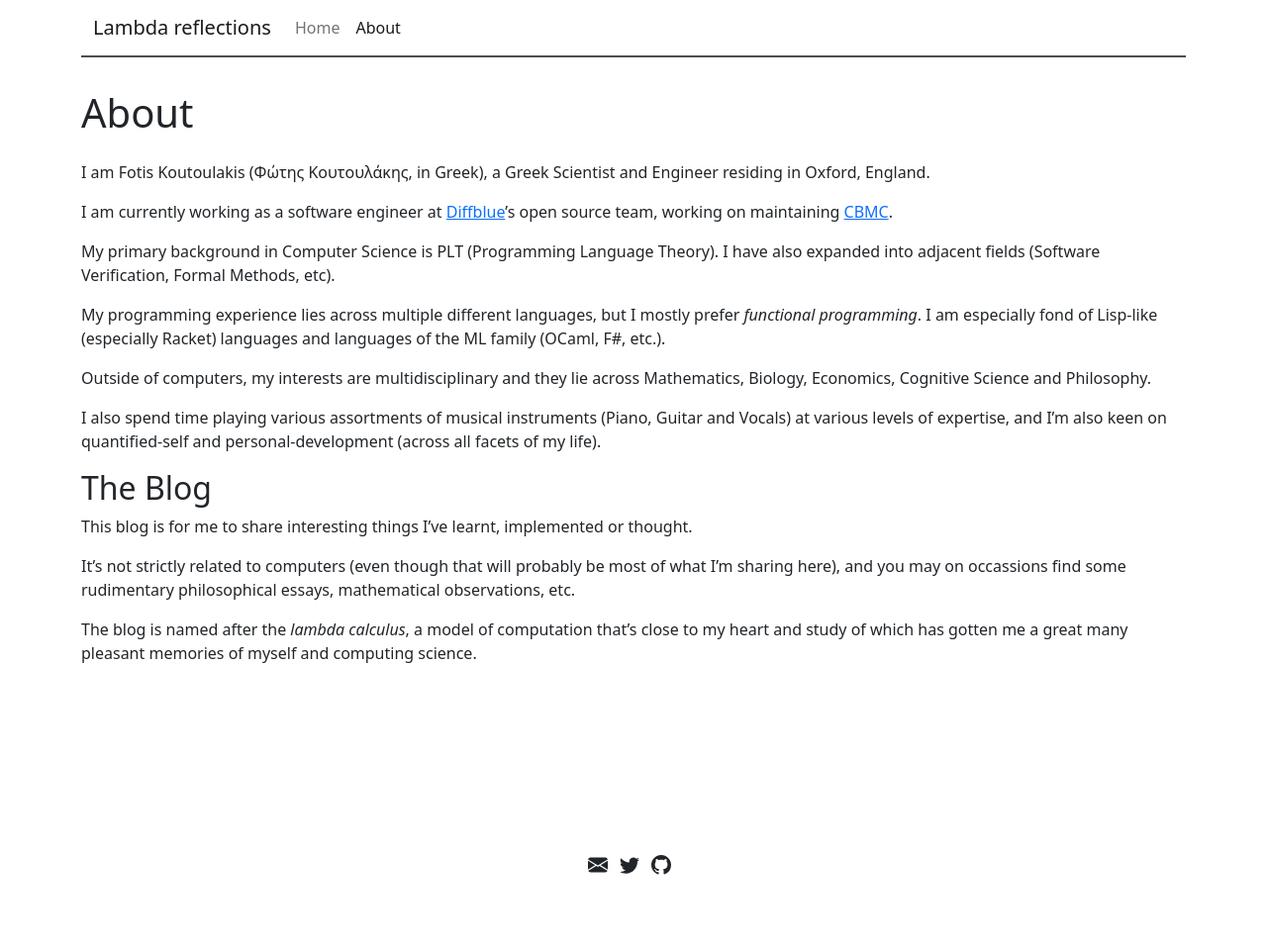
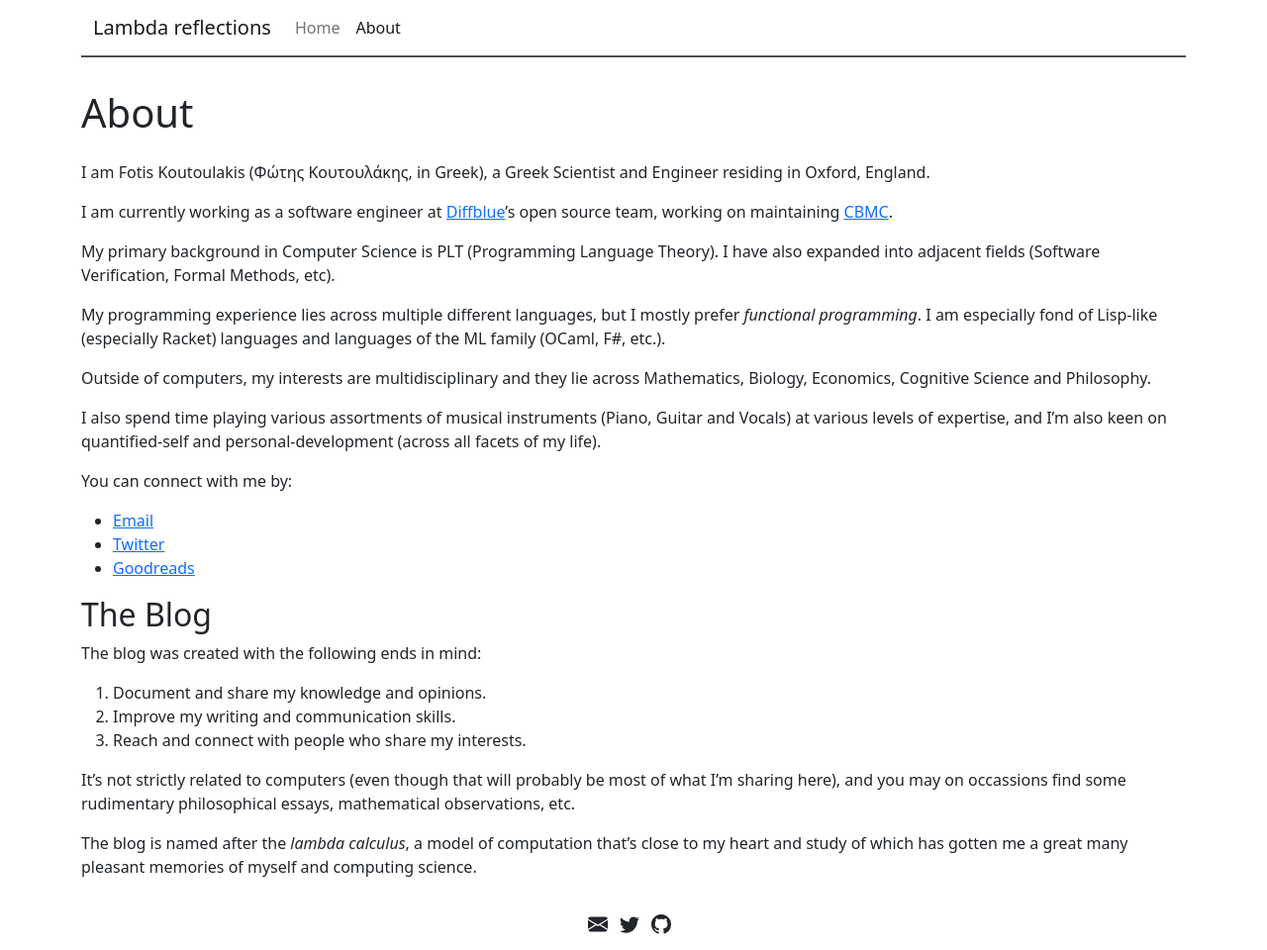
Before and after one commit to NlightNFotis/nlightnfotis.github.io, a Jekyll site: the page built from about.md, in a window 1280 px wide. Shown: the whole page at 99% size. Built offline with Jekyll 4.4.1, drawn with Linux system fonts in a browser that asks for light colours; before the commit the page ends 900 px from its top, so only the background shows below that.

Commit message:
Additions to the about me page and changes to post title capitalisation

```diff
--- a/_posts/2022-05-12-reflections-on-learning-how-to-grow-almost-anything.markdown
+++ b/_posts/2022-05-12-reflections-on-learning-how-to-grow-almost-anything.markdown
@@ -1,6 +1,6 @@
 ---
 layout: post
-title: "Reflections on learning \"How To Grow (Almost) Anything\""
+title: "Reflections on Learning \"How to Grow (Almost) Anything\""
 date: 2022-05-12
 comments: true
 tags: synbio course mooc
--- a/about.md
+++ b/about.md
@@ -24,9 +24,19 @@ I also spend time playing various assortments of musical instruments (Piano, Gui
 and Vocals) at various levels of expertise, and I'm also keen on quantified-self and
 personal-development (across all facets of my life).
 
+You can connect with me by:
+
+* [Email](mailto:fotis@hey.com)
+* [Twitter](https://twitter.com/NlightNFotis)
+* [Goodreads](https://www.goodreads.com/nlightnfotis)
+
 ## The Blog
 
-This blog is for me to share interesting things I've learnt, implemented or thought.
+The blog was created with the following ends in mind:
+
+1. Document and share my knowledge and opinions.
+2. Improve my writing and communication skills.
+3. Reach and connect with people who share my interests.
 
 It's not strictly related to computers (even though that will probably be most of what
 I'm sharing here), and you may on occassions find some rudimentary philosophical essays,
```
Also changed, not shown: _posts/2022-06-2-three-versions-of-map.md (+1 -1 lines).
